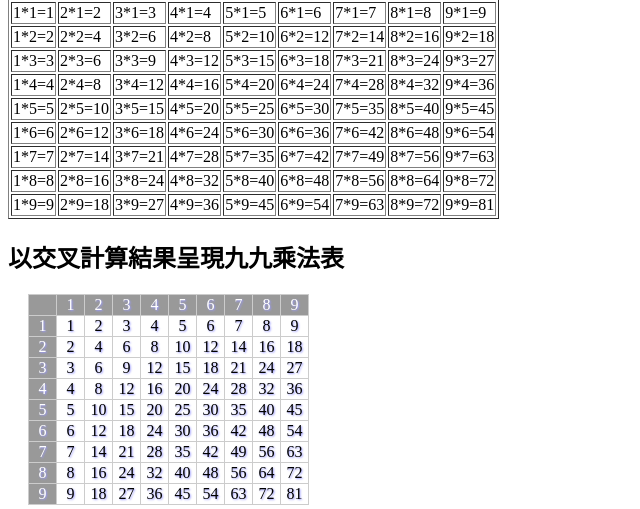
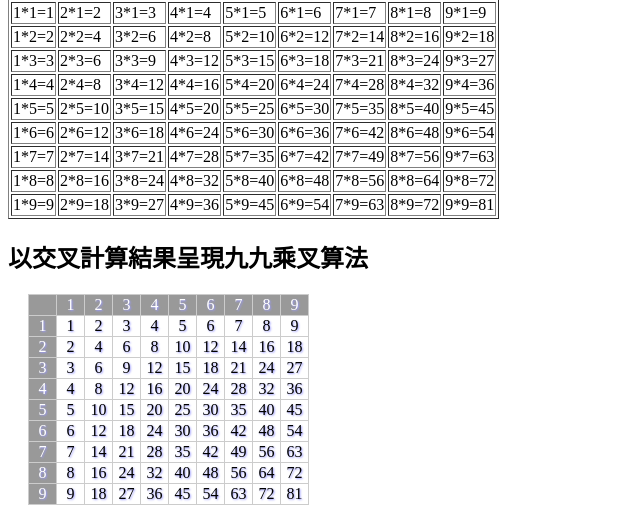
Before and after one commit to doris2678/myphp, a PHP site: page /loop/index.php in a window 1280 px wide. Shown: the part 237-746 px from the top of the page, without its empty margins (0-640 px from the left). Run offline with PHP 8.4, Linux system fonts and the light colour scheme.

Commit message:
add loop

```diff
--- a/loop/index.php
+++ b/loop/index.php
@@ -91,7 +91,7 @@ for ($j=3; $j<100 ; $j++) {
 ?>
 </table>
 
-<h2>以交叉計算結果呈現九九乘法表</h2>
+<h2>以交叉計算結果呈現九九乘叉算法</h2>
 <table id='tt' border=1>
 <?php
  echo "<tr><td>";
```
